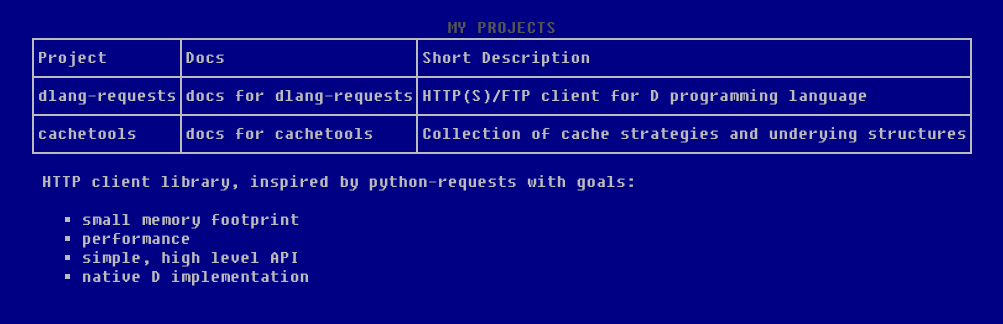
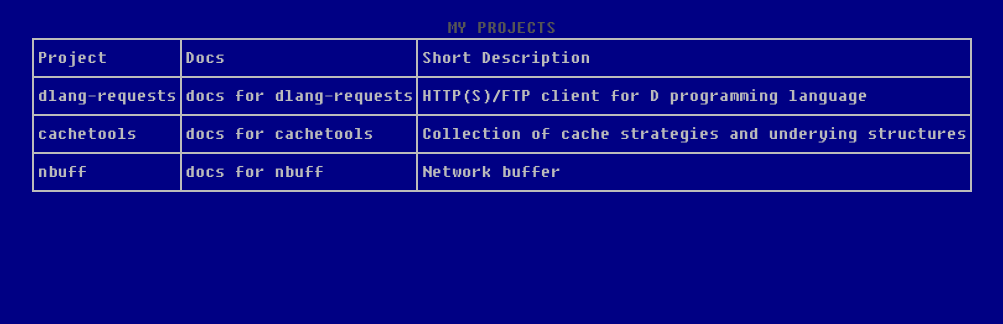
Before and after one commit to ikod/ikod.github.io, a plain HTML site: page index.html in a window 1280 px wide. Shown: the whole page, without its empty margins (38-1041 px from the left). Drawn offline with Linux system fonts and the light colour scheme.

Commit message:
update index.html

```diff
--- a/index.html
+++ b/index.html
@@ -23,17 +23,10 @@
         <td><a href="http://ikod.github.io/cachetools/">docs for cachetools</a>
         <td>Collection of cache strategies and underying structures
     </tr>
+    <tr>
+        <td><a href="http://github.com/ikod/nbuff/">nbuff</a>
+        <td><a href="http://ikod.github.io/nbuff/">docs for nbuff</a>
+        <td>Network buffer
+    </tr>
     </table>
-    <div class="container">
-    <br>
-    <p>HTTP client library, inspired by python-requests with goals:
-    <p>
-    <ul>
-    <li>small memory footprint
-    <li>performance
-    <li>simple, high level API
-    <li>native D implementation
-    </ul>
-    </div>
-    </div>
   </body>
```
